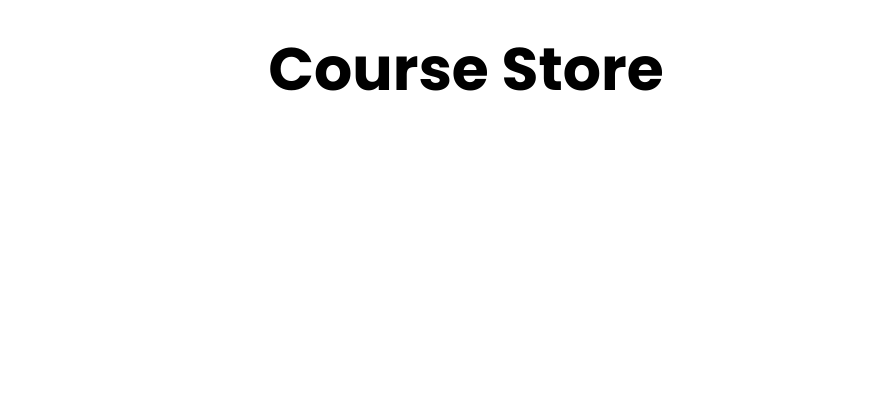
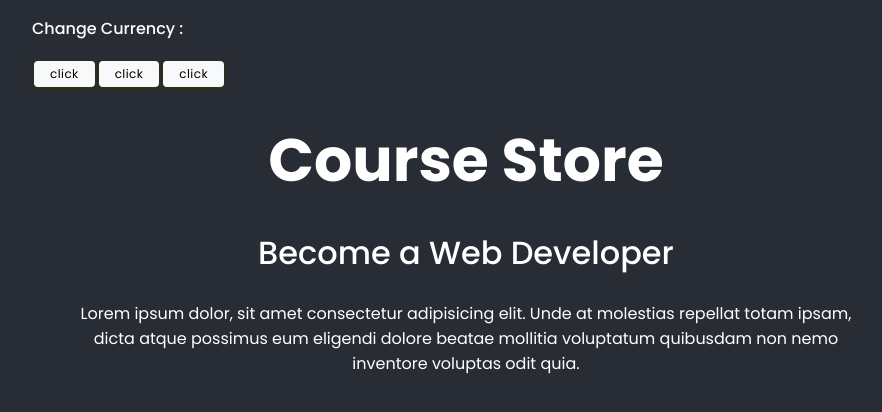
Before and after one commit to spectr-e/react-projects, a React (Vite) app: page / in a window 1280 px wide. Shown: the top 412 px of the page, without its empty margins (174-1056 px from the left). Built offline with nearby package versions, Linux system fonts and the light colour scheme.

Commit message:
fix(CourseStoreApp): Add a general design structure for the project

```diff
--- a/src/Projects/27-course-store-app/CourseStoreApp.jsx
+++ b/src/Projects/27-course-store-app/CourseStoreApp.jsx
@@ -1,10 +1,30 @@
-import { Title } from '../../components'
+import { Button, Title } from '../../components'
+
+document.body.style.backgroundColor = '#282c34'
+document.body.style.color = '#fff'
 
 const CourseStoreApp = () => {
   return (
-    <div className='container'>
+    <div className='container p-1'>
       {/* TODO: Add a Change Currency component here */}
+      <h4 className='font-medium mb-1'>Change Currency : </h4>
+      <div className='dsf'>
+        <Button classes={'btn-light btn-sm'} />
+        <Button classes={'btn-light btn-sm'} />
+        <Button classes={'btn-light btn-sm'} />
+      </div>
+
       <Title title={'Course Store'} classes={'title text-center'} />
+      <Title
+        title={'Become a Web Developer'}
+        classes={'subtitle text-center'}
+      />
+      <p className='mx-2 text-center'>
+        Lorem ipsum dolor, sit amet consectetur adipisicing elit. Unde at
+        molestias repellat totam ipsam, dicta atque possimus eum eligendi dolore
+        beatae mollitia voluptatum quibusdam non nemo inventore voluptas odit
+        quia.
+      </p>
       {/* TODO: Add course cards here */}
     </div>
   )
```
